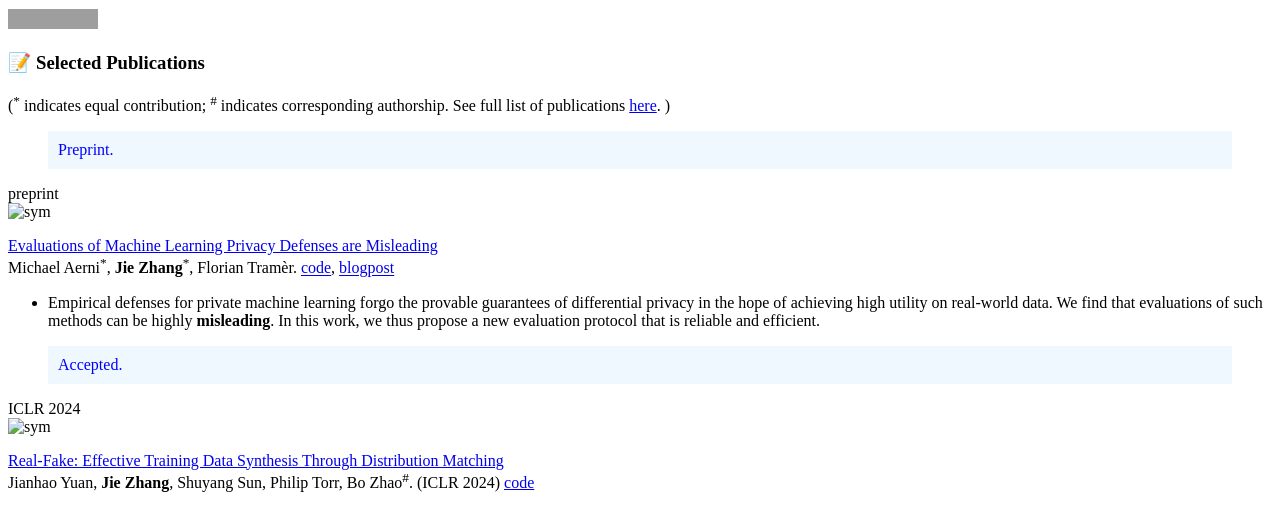
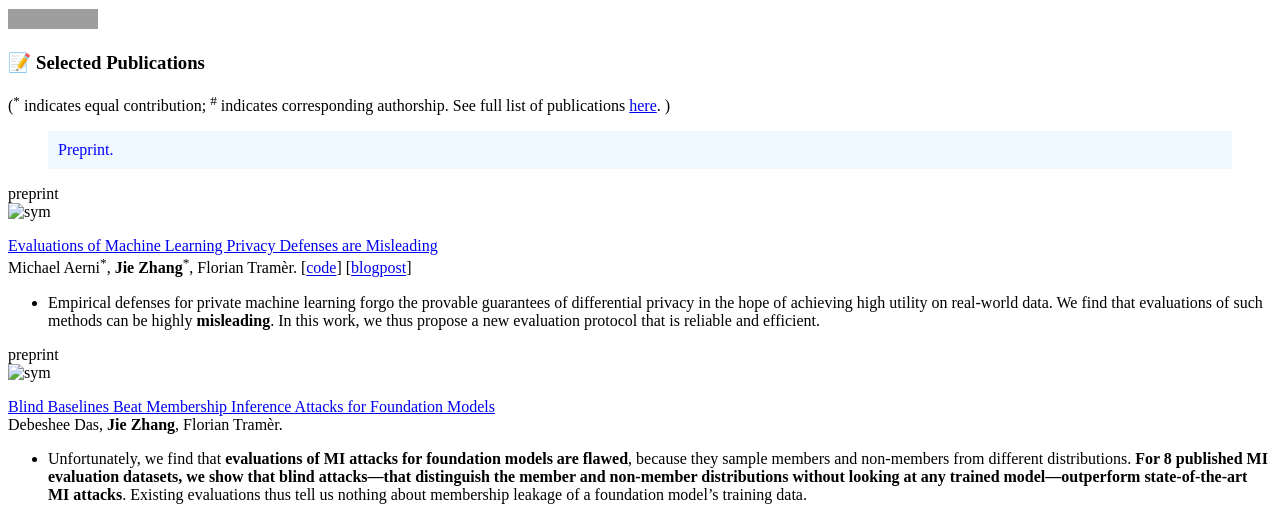
Before and after one commit to zj-jayzhang/zj-jayzhang.github.io, a Jekyll site: the page built from _pages/includes/pubs.md, in a window 1280 px wide and 1400 px high, scrolled down 732 px. Shown: the top 508 px of the window. Built offline with Jekyll 4.4.1, drawn with Linux system fonts in a browser that asks for light colours; our own code applies the rules of GitHub Pages for plain Markdown files; some of the changed text lies outside the part shown; grey boxes are pictures that could not be loaded.

Commit message:
update pub&info

```diff
--- a/_pages/includes/pubs.md
+++ b/_pages/includes/pubs.md
@@ -26,12 +26,42 @@ Preprint.
 <div class='paper-box-text' markdown="1">
 
 [Evaluations of Machine Learning Privacy Defenses are Misleading](https://arxiv.org/abs/2404.17399) \\
-Michael Aerni<sup>*</sup>, <b>Jie Zhang</b><sup>*</sup>, Florian Tramèr.  <a href="https://github.com/ethz-spylab/misleading-privacy-evals">code</a>, <a href="https://spylab.ai/blog/misleading-privacy-evals/">blogpost</a>
+Michael Aerni<sup>*</sup>, <b>Jie Zhang</b><sup>*</sup>, Florian Tramèr.  \[[code](https://github.com/ethz-spylab/misleading-privacy-evals)\] \[[blogpost](https://spylab.ai/blog/misleading-privacy-evals/)\]
+
 
 - Empirical defenses for private machine learning forgo the provable guarantees of differential privacy in the hope of achieving high utility on real-world data. We find that evaluations of such methods can be highly <b>misleading</b>. In this work, we thus propose a new evaluation protocol that is reliable and efficient.
 
 </div>
 </div>
+
+<div class='paper-box'><div class='paper-box-image'><div><div class="badge">preprint</div><img src='images/blind_mia.png' alt="sym" width="100%"></div></div>
+<div class='paper-box-text' markdown="1">
+
+[Blind Baselines Beat Membership Inference Attacks for Foundation Models
+](https://arxiv.org/abs/2406.16201) \\
+Debeshee Das, <b>Jie Zhang</b>, Florian Tramèr.
+
+- Unfortunately, we find that **evaluations of MI attacks for foundation models are flawed**, because
+they sample members and non-members from different distributions. **For 8 published MI evaluation
+datasets, we show that blind attacks—that distinguish the member and non-member distributions
+without looking at any trained model—outperform state-of-the-art MI attacks**. Existing evaluations
+thus tell us nothing about membership leakage of a foundation model’s training data.
+
+</div>
+</div>
+
+<div class='paper-box'><div class='paper-box-image'><div><div class="badge">preprint</div><img src='images/agentdojo.png' alt="sym" width="100%"></div></div>
+<div class='paper-box-text' markdown="1">
+
+[AgentDojo: A Dynamic Environment to Evaluate Attacks and Defenses for LLM Agents
+](https://arxiv.org/abs/2406.13352) \\
+Edoardo Debenedetti, **Jie Zhang**, Mislav Balunović, Luca Beurer-Kellner, Marc Fischer, Florian Tramèr. \[[code](https://github.com/ethz-spylab/agentdojo)\]
+
+- To measure the adversarial robustness of AI agents, we introduce **AgentDojo**, an evaluation framework for agents that execute tools over untrusted data. AgentDojo is not a static test suite, but rather an extensible environment for designing and evaluating new agent tasks, defenses, and adaptive attacks. We populate the environment with 97 realistic tasks, 629 security test cases, and various attack and defense paradigms from the literature. We find that AgentDojo poses a challenge for both attacks and defenses: state-of-the-art LLMs fail at many tasks (even in the absence of attacks), and existing prompt injection attacks break some security properties but not all.
+
+</div>
+</div>
+
 <!-- Accepted -->
 
 <blockquote style="font-size: 1em; color: blue; background-color: #f0f8ff; padding: 10px;">
@@ -42,7 +72,8 @@ Accepted.
 <div class='paper-box-text' markdown="1">
 
 [Real-Fake: Effective Training Data Synthesis Through Distribution Matching](https://arxiv.org/abs/2310.10402) \\
-Jianhao Yuan, <b>Jie Zhang</b>, Shuyang Sun, Philip Torr, Bo Zhao<sup>#</sup>. (ICLR 2024) <a href="https://github.com/BAAI-DCAI/Training-Data-Synthesis">code</a>
+Jianhao Yuan, <b>Jie Zhang</b>, Shuyang Sun, Philip Torr, Bo Zhao<sup>#</sup>. (ICLR 2024) \[[code](https://github.com/BAAI-DCAI/Training-Data-Synthesis)\]
+
 
 - In this paper, through extensive experiments, we demonstrate the effectiveness of our synthetic data across diverse image classification tasks, both as a replacement for and augmentation to real datasets. Specifically, we achieve 70.9% top1 classification accuracy on ImageNet1K when training solely with synthetic data equivalent to 1 X the original real data size, which increases to 76.0% when scaling up to 10 X synthetic data.
 
@@ -52,8 +83,8 @@ Jianhao Yuan, <b>Jie Zhang</b>, Shuyang Sun, Philip Torr, Bo Zhao<sup>#</sup>. (
 <div class='paper-box'><div class='paper-box-image'><div><div class="badge">CVPR 2023, highlight</div><img src='images/cvpr23.png' alt="sym" width="80%"></div></div>
 <div class='paper-box-text' markdown="1">
 [Accelerating Dataset Distillation via Model Augmentation](https://arxiv.org/abs/2212.06152) \\
-  <b>Jie Zhang</b><sup>*</sup>, Lei Zhang<sup>*</sup>, Bowen Lei, Subhabrata Mukherjee, Xiang Pan, Bo Zhao, Caiwen Ding, Yao Li, Dongkuan Xu<sup>#</sup>.
-  (CVPR 2023) <a href="https://github.com/zj-jayzhang/Acc-DD/">code</a>
+  Lei Zhang<sup>*</sup>, <b>Jie Zhang</b><sup>*</sup>, Bowen Lei, Subhabrata Mukherjee, Xiang Pan, Bo Zhao, Caiwen Ding, Yao Li, Dongkuan Xu<sup>#</sup>.
+  (CVPR 2023) \[[code](https://github.com/zj-jayzhang/Acc-DD/ )\]
 
 - In this paper, we assume that training the synthetic data with diverse models leads to better generalization performance. Thus we propose two model augmentation techniques, i.e., using early-stage models and weight perturbation to learn an informative synthetic set with significantly reduced training cost. Extensive experiments demonstrate that our method achieves up to 20× speedup and comparable performance on par with state-of-the-art baseline methods.
 </div>
@@ -64,7 +95,8 @@ Jianhao Yuan, <b>Jie Zhang</b>, Shuyang Sun, Philip Torr, Bo Zhao<sup>#</sup>. (
 <div class='paper-box-text' markdown="1">
 
 [Towards Efficient Data-Free Black-box Adversarial Attack](https://openaccess.thecvf.com/content/CVPR2022/html/Zhang_Towards_Efficient_Data_Free_Black-Box_Adversarial_Attack_CVPR_2022_paper.html) \\
-<b>Jie Zhang<sup>*</sup></b>, Bo Li<sup>*</sup>, Jianghe Xu, Shuang Wu, Shouhong Ding, Chao Wu<sup>#</sup>. (CVPR 2022) <a href="https://github.com/zj-jayzhang/Data-Free-Transfer-Attack">code</a>
+<b>Jie Zhang<sup>*</sup></b>, Bo Li<sup>*</sup>, Jianghe Xu, Shuang Wu, Shouhong Ding, Chao Wu<sup>#</sup>. (CVPR 2022)
+\[[code](https://github.com/zj-jayzhang/Data-Free-Transfer-Attack )\]
 
 - In this paper, by rethinking the collaborative relationship between the generator and the substitute model, we design a novel black-box attack framework. The proposed method can efficiently imitate the target model through a small number of queries and achieve high attack success rate.
 
@@ -91,8 +123,7 @@ Jianhao Yuan, <b>Jie Zhang</b>, Shuyang Sun, Philip Torr, Bo Zhao<sup>#</sup>. (
 <div class='paper-box-text' markdown="1">
 
 [DENSE: Data-Free One-Shot Federated Learning](https://arxiv.org/abs/2112.12371) \\
-<b>Jie Zhang<sup>*</sup></b>, Chen Chen<sup>*</sup>, Bo Li, Lingjuan Lyu, Shuang Wu, Shouhong Ding, Chunhua Shen, Chao Wu<sup>#</sup>. (NeurIPS 2022) <a href="https://github.com/zj-jayzhang/DENSE">code</a>
-
+<b>Jie Zhang<sup>*</sup></b>, Chen Chen<sup>*</sup>, Bo Li, Lingjuan Lyu, Shuang Wu, Shouhong Ding, Chunhua Shen, Chao Wu<sup>#</sup>. (NeurIPS 2022) \[[code](https://github.com/zj-jayzhang/DENSE )\]
 - The paper focuses on one-shot federated learning, i.e., the server can learn a model with a single communication round. The proposed FedSyn method has two stages: first, training a generator from the ensemble of models from clients; second, distilling the knowledge of the ensemble into a global model with synthetic data. We validate the efficacy of FedSyn by conducting extensive experiments on 6 different datasets with various non-IID settings generated from Dirichlet distributions. Results can well support that the proposed method consistently outperforms all the baselines.
 </div>
 </div>
@@ -102,6 +133,7 @@ Jianhao Yuan, <b>Jie Zhang</b>, Shuyang Sun, Philip Torr, Bo Zhao<sup>#</sup>. (
 <details>
 <summary style="font-size: 1.2em; color: blue; background-color: #f0f8ff;"> More </summary>
   <ul>
+    <li><span style="color: blue; background-color: lightgray; "> ECCV 2024 </span>&nbsp;<a href="https://arxiv.org/abs/2403.05016">DiffClass: Diffusion-Based Class Incremental Learning</a>, Zichong Meng, <strong>Jie Zhang</strong>, Changdi Yang, Zheng Zhan, Pu Zhao, Yanzhi Wang.  </li>
     <li><span style="color: blue; background-color: lightgray; "> ICCV 2023 </span>&nbsp;<a href="https://arxiv.org/abs/2303.06937">TARGET: Federated Class-Continual Learning via Exemplar-Free Distillation</a>, <strong>Jie Zhang</strong>, Chen Chen, Weiming Zhuang, Lingjuan Lyu. <a href="https://github.com/zj-jayzhang/Federated-Class-Continual-Learning">code</a> </li>
     <li><span style="color: blue; background-color: lightgray; "> ICLR 2023 </span>&nbsp;<a href="https://openreview.net/pdf?id=ConT6H7MWL">IDEAL: Query-Efficient Data-Free Learning from Black-Box Models</a>, <strong>Jie Zhang<sup>*</sup></strong>, Chen Chen<sup>*</sup>, Lingjuan Lyu. <a href="https://github.com/SonyResearch/IDEAL">code</a> </li>
     <li><span style="color: blue; background-color: lightgray; "> AAAI 2023 </span>&nbsp;<a href="https://arxiv.org/abs/2302.09479">Delving into Adversarial Robustness of Federated Learning</a>, <b>Jie Zhang<sup>*</sup></b>, Bo Li<sup>*</sup>, Chen Chen, Lingjuan Lyu, Shuang Wu, Shouhong Ding, Chao Wu<sup>#</sup>. (<font color="red">Oral</font>)! </li>
```
Also changed, not shown: _pages/about.md (+1 -1 lines), _pages/includes/intro.md (+1 -1 lines), images/agentdojo.png (added), images/blind_mia.png (added).
